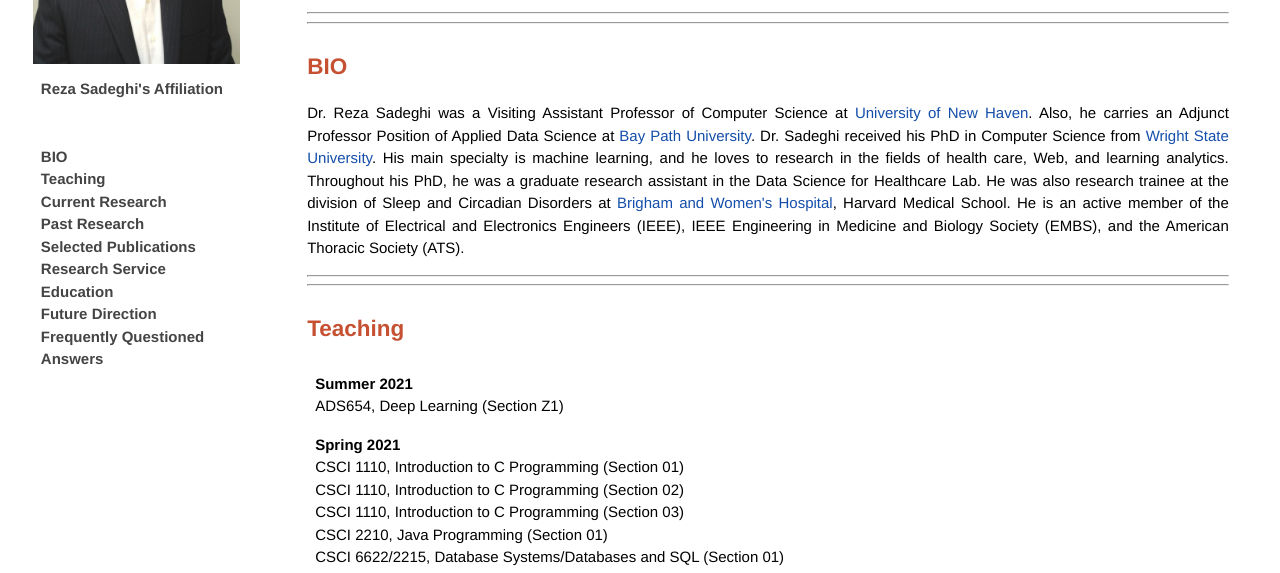
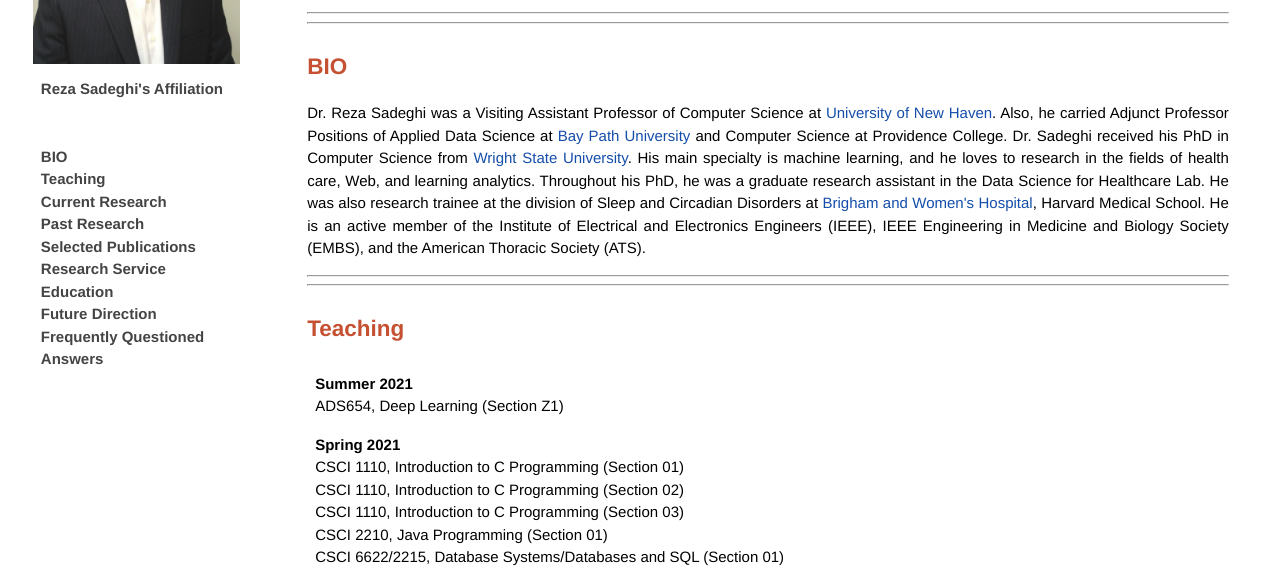
Before and after one commit to RezaSadeghiWSU/Website, a plain HTML site: page index.html in a window 1280 px wide. Shown: the part 217-790 px from the top of the page. Drawn offline with Linux system fonts and the light colour scheme.

Commit message:
Update index.html

```diff
--- a/index.html
+++ b/index.html
@@ -94,7 +94,8 @@
 	<div class="container">
 	<h2  class="page-title"> <a id="BIO"></a> BIO </h2>
 		<p align="justify">
-			Dr. Reza Sadeghi was a Visiting Assistant Professor of Computer Science at <a href="https://www.newhaven.edu/"> University of New Haven</a>. Also, he carries an Adjunct Professor Position of Applied Data Science at <a href="https://www.baypath.edu/academics/faculty-directory/biography/rezi-sadeghi/"> Bay Path University</a>.
+			Dr. Reza Sadeghi was a Visiting Assistant Professor of Computer Science at <a href="https://www.newhaven.edu/"> University of New Haven</a>.
+			Also, he carried Adjunct Professor Positions of Applied Data Science at <a href="https://www.baypath.edu/academics/faculty-directory/biography/rezi-sadeghi/"> Bay Path University</a> and Computer Science at Providence College.
 			Dr. Sadeghi received his PhD in Computer Science from <a href="https://www.wright.edu/">Wright State University</a>.
 			His main specialty is machine learning, and he loves to research in the fields of health care, Web, and learning analytics. Throughout his PhD, he was a graduate research assistant in the Data Science for Healthcare Lab.
 			He was also research trainee at the division of Sleep and Circadian Disorders at <a href="https://www.brighamandwomens.org/">Brigham and Women's Hospital</a>,
```
